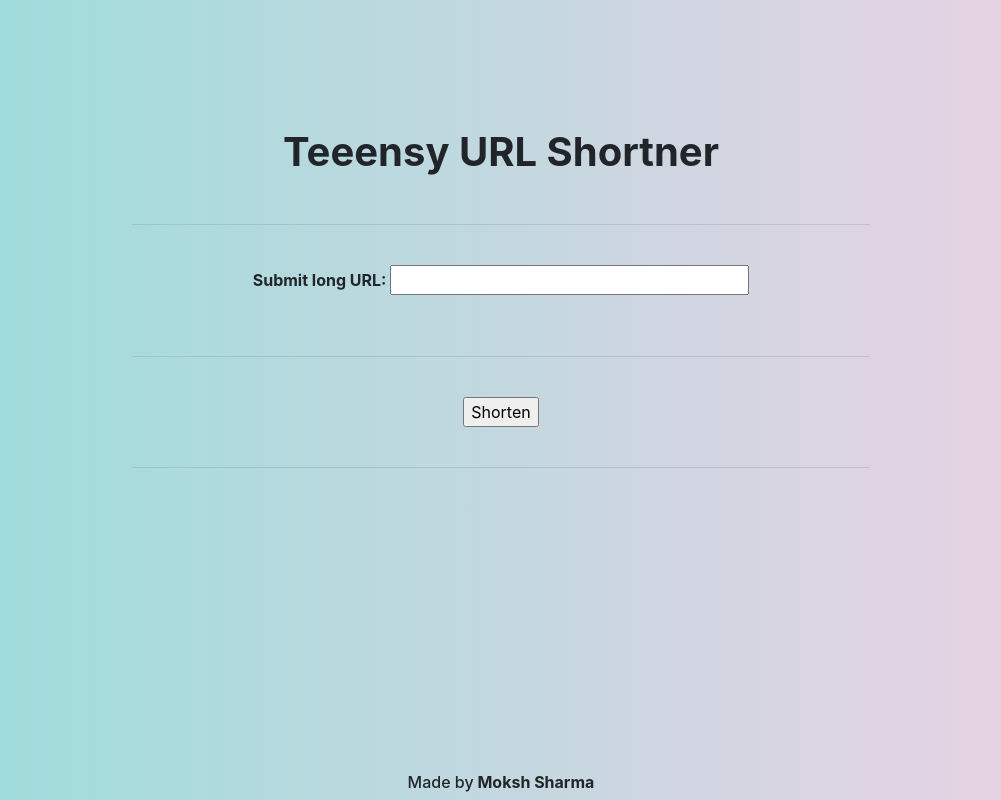
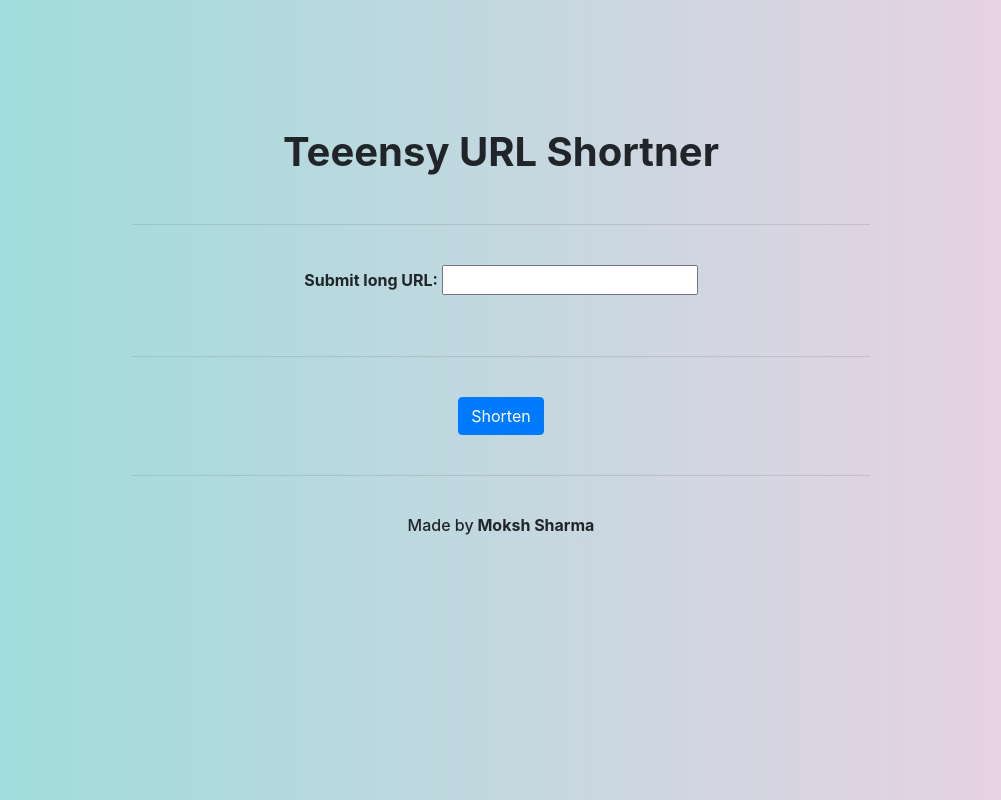
Before and after one commit to mokshsharma089/teeensy, a Django app: page / in a window 1280 px wide. Shown: the whole page, without its empty margins (139-1140 px from the left). Run offline with Django 3.2, Linux system fonts and the light colour scheme; some libraries are stand-ins or nearby versions.

Commit message:
hopefully looks good

```diff
--- a/shortner/forms.py
+++ b/shortner/forms.py
@@ -3,4 +3,4 @@ from.validators import validate_url,validate_dot_com
 
 
 class SubmitUrlForm(forms.Form):
-    url = forms.CharField(widget=forms.TextInput(attrs={'size': '30'}),label="Submit long URL",validators=[validate_url])
+    url = forms.CharField(widget=forms.TextInput(),label="Submit long URL",validators=[validate_url])
--- a/templates/home/base.html
+++ b/templates/home/base.html
@@ -20,7 +20,7 @@
 
     </div>
 
-    <h6 style="left:35%;width:30%;text-align:center;position:fixed;bottom:0;">Made by<strong> Moksh Sharma</strong></h6>
+    <h6 style="margin-left:35%;width:30%;text-align:center;">Made by<strong> Moksh Sharma</strong></h6>
 
 
 
--- a/templates/home/home.html
+++ b/templates/home/home.html
@@ -8,7 +8,7 @@
         <br /><hr><br />
               {{ form.as_p }}
         <br /><hr><br />
-        <input type='submit' value='Shorten' >
+        <input type='submit' value='Shorten' class='btn btn-primary' >
     </form>
     <br /><hr><br />
 
```
